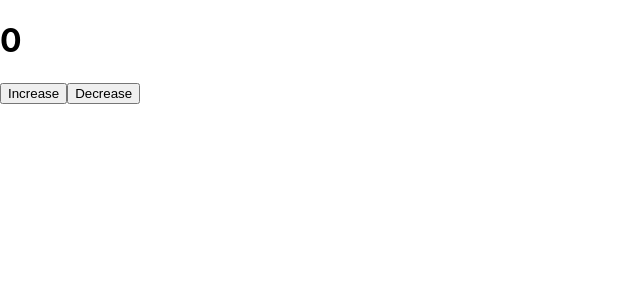
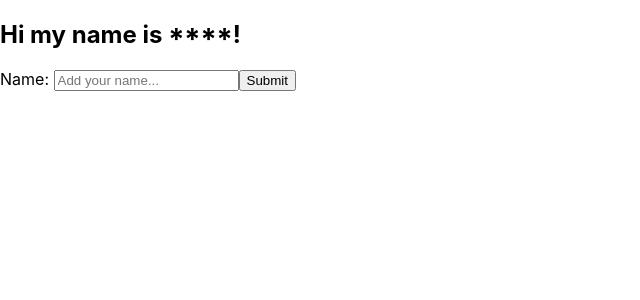
Before and after one commit to sanjivaniahire/reactday16, a React (Create React App) app: page / in a window 1280 px wide. Shown: the top 300 px of the page, without its empty margins (0-640 px from the left). Built offline with nearby package versions, Linux system fonts and the light colour scheme.

Commit message:
React Name Changer Commit

```diff
--- a/src/App.js
+++ b/src/App.js
@@ -1,34 +1,23 @@
-import { useState } from "react";
 
+import {useState} from 'react';
 
-
-function App() {
-
-  const [count, setCount]=useState(0)
-
-  function IncreaseCount(){
-    return(
-        setCount(count + 1)
-    )
-  }
-
-  function DecreaseCount(){
-    return(
-        (count>0?setCount(count-1):(0))
-    )
-  }
-
-
-  return (
-    <div className="App">
-      <>
-      <h1>{count}</h1>
-      <button onClick={IncreaseCount}>Increase</button>
-      <button onClick={DecreaseCount}>Decrease</button>
-
-      </>
-    </div>
-  );
+function App(){
+    const [name, setName] = useState('');
+    const handleSubmit = (e) => {
+        e.preventDefault();
+        const nameInput =  e.target.name.value;
+        setName(nameInput);
+        e.target.name.value= "";
+    }
+    return (
+<div className="App">
+<h2> Hi my name is {name ? name :'****'}!</h2>
+<form onSubmit={handleSubmit}>
+    <label htmlFor="name"> Name: </label>
+    <input className="input" type = "text" placeholder="Add your name..." name='name' id="name" />
+    <button type="submit">Submit</button>
+</form>
+</div>
+    );
 }
-
 export default App;
```
Also changed, not shown: src/component/form.css (added, +7 -0 lines).
